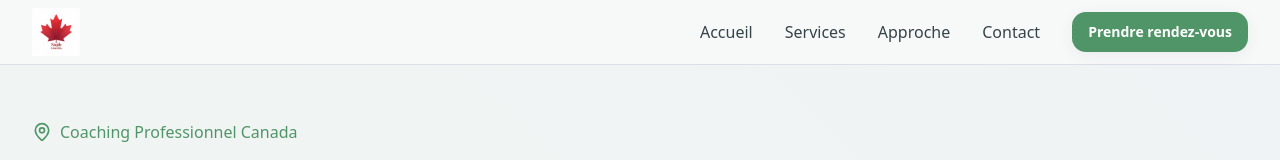
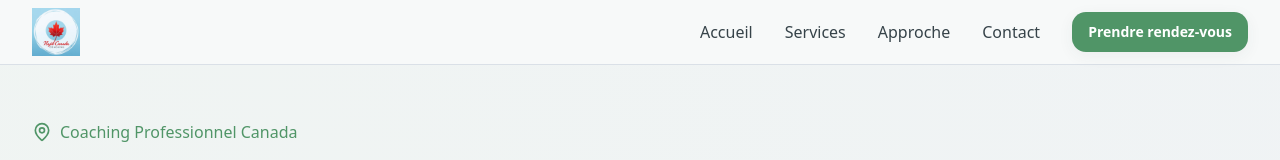
Before and after one commit to consulting-git/canada-coaching, a React (Vite) app: page / in a window 1280 px wide. Shown: the top 160 px of the page. Built offline with nearby package versions, Linux system fonts and the light colour scheme.

Commit message:
Revert logo to uploaded version
Revert the logo in the header component to the version previously uploaded by the user.

```diff
--- a/src/components/Header.tsx
+++ b/src/components/Header.tsx
@@ -1,7 +1,6 @@
 import { Button } from "@/components/ui/button";
 import { Menu, X } from "lucide-react";
 import { useState } from "react";
-import transparentLogo from "@/assets/najib-logo-transparent.png";
 
 const Header = () => {
   const [isMenuOpen, setIsMenuOpen] = useState(false);
@@ -20,7 +19,7 @@ const Header = () => {
           {/* Logo */}
           <div className="flex items-center space-x-3">
             <img
-              src={transparentLogo}
+              src="/lovable-uploads/1d395a48-e567-4542-91fa-dddefb339339.png"
               alt="Najib Canada Coaching"
               className="h-10 sm:h-12 w-auto"
             />
```
